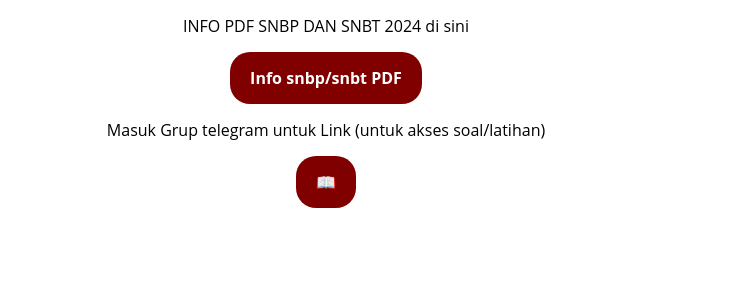
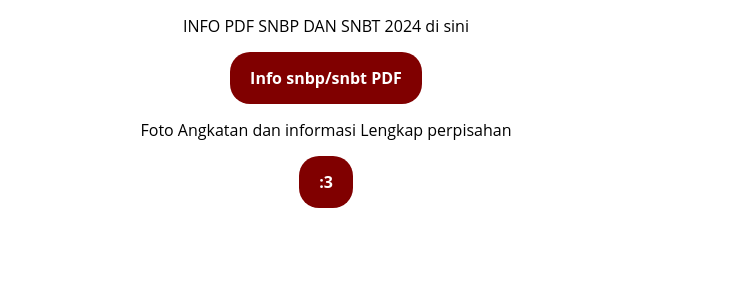
Before and after one commit to Kurniawanaugst/2024xii.ipa.3, a plain HTML site: page index.html in a window 1280 px wide. Shown: the part 413-713 px from the top of the page, 534-1280 px from the left. Drawn offline with Linux system fonts and the light colour scheme; grey boxes are pictures that could not be loaded.

Commit message:
Update index.html

```diff
--- a/index.html
+++ b/index.html
@@ -58,8 +58,8 @@
                     </a></p>
                     <p> INFO PDF SNBP DAN SNBT 2024 di sini </p>
                     <p><a href="informasi SNPMB 2024.pdf" Class="tbl-blue-sky"> Info snbp/snbt PDF</a></p>
-                    <p> Masuk Grup telegram untuk Link (untuk akses soal/latihan) </p>
-                    <p><a href="https://t.me/+rmdmRlrnVu83ZTI1" class="tbl-blue-sky"> 📖 </a></p>
+                    <p> Foto Angkatan dan informasi Lengkap perpisahan </p>
+                    <p><a href="https://man1.ip-dynamic.com/perpisahan/" class="tbl-blue-sky"> :3 </a></p>
                 </div>
             </div>
         </section>
@@ -77,6 +77,7 @@
                 <p><a href="https://man1.ip-dynamic.com/" class="tbl-biru">Kumpulan Update Lainnya</a></p>
             </div>
             <img src="tbgm1.jpg" width="50%" height="50%">
+            <img src=""
         </section>
 
         <!-- Untuk Album Foto --> <!--リズキ・エカ・クルニアワンリズキ・エカ・クルニアワンリズキ・エカ・クルニアワンリズキ・エカ・クルニアワン-->
```
